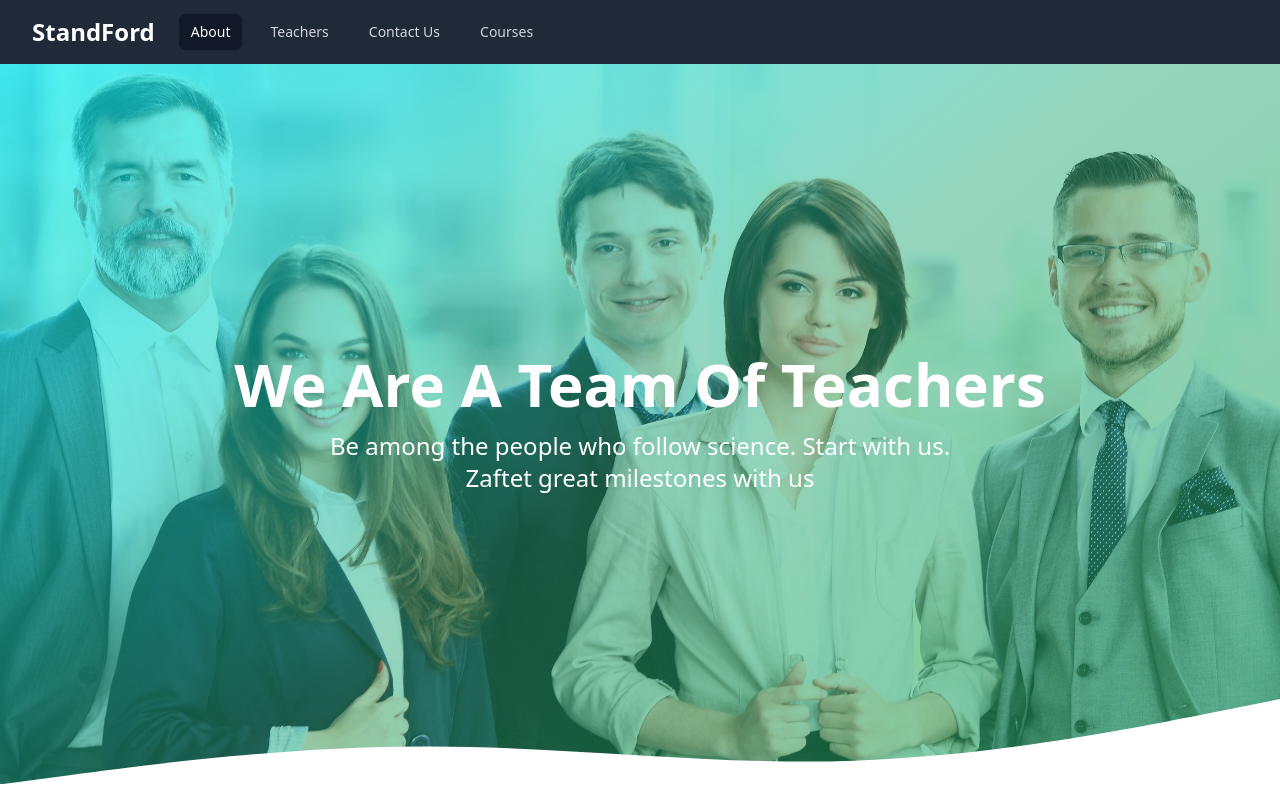
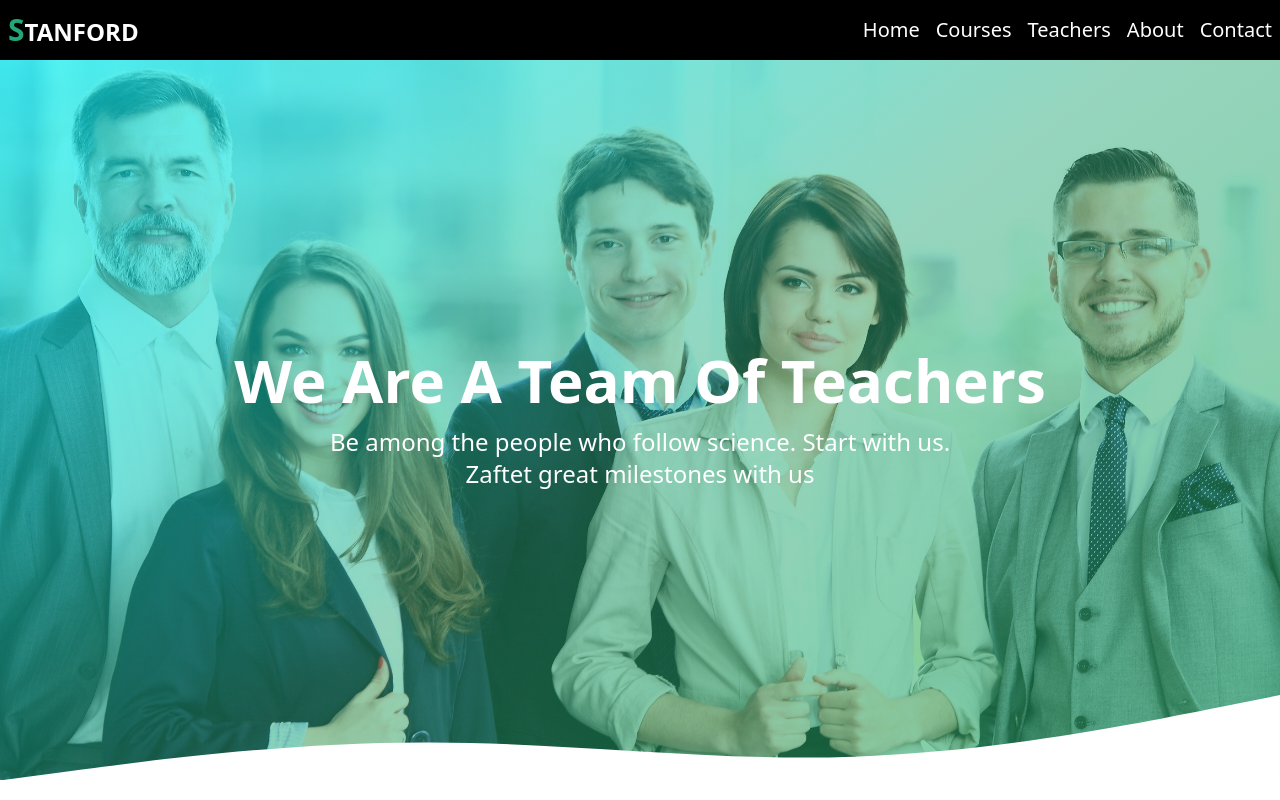
Before and after one commit to Tespen-uz/edu, a Next.js app: page /teachers in a window 1280 px wide. Shown: the top 800 px of the page. Built offline with nearby package versions, Linux system fonts and the light colour scheme.

Commit message:
header and footer optimize

```diff
--- a/components/Footer/Footer.jsx
+++ b/components/Footer/Footer.jsx
@@ -4,10 +4,10 @@ import Image from "next/image";
 const Footer = () => {
   return (
     <div className=" bg-gray-900  ">
-      <div className="mx-10 max-w-2x   text-white py-5">
+      <div className="container mx-auto  max-w-2x   text-white py-5">
         <div className=" flex flex-col justify-center  md:flex-row   md:justify-between  text-sm text-gray-400">
           <div className="flex flex-col sm:w-1/2 lg:w-1/5 md:w-1/5 w-full ">
-            <p className="text-sl font-bold text-white my-3">StandFord</p>
+            <p className="text-xl font-bold text-white mb-3">StandFord</p>
             <p className="text-left">
               Chortoq shahar,
               <br />
@@ -29,7 +29,7 @@ const Footer = () => {
           </div>
           <br />
           <div className="flex flex-col sm:w-1/2 lg:w-1/5 md:w-1/5 w-full ">
-            <p className="text-sl font-bold text-white ">Foydali Linklar</p>
+            <p className="text-xl font-bold text-white ">Foydali Linklar</p>
             <p className="py-1 ">
               <a href="#">Bosh Sahifa</a>
             </p>
@@ -48,7 +48,7 @@ const Footer = () => {
           </div>
           <br />
           <div className="flex flex-col sm:w-1/2 lg:w-1/5 md:w-1/5 w-full ">
-            <p className="text-sl font-bold text-white ">Bizning xizmatlar</p>
+            <p className="text-xl font-bold text-white ">Bizning xizmatlar</p>
             {/* text-left flex justify-center item-center */}
             <p className="py-1 ">
               <a href="#">Dasturlash Kursi</a>
@@ -72,7 +72,7 @@ const Footer = () => {
           <br />
 
           <div className="flex flex-col sm:w-1/2 lg:w-1/5 md:w-1/5 w-full ">
-            <p className="text-sl font-bold text-white">
+            <p className="text-xl mb-2 font-bold text-white">
               Yangiliklarga a'zo bo'ling
             </p>
             <p className="text-left">
--- a/components/Navbar/Navbar.jsx
+++ b/components/Navbar/Navbar.jsx
@@ -1,189 +1,71 @@
-/* This example requires Tailwind CSS v2.0+ */
+import React, {useState} from "react";
 import { Fragment } from "react";
 import { Disclosure, Menu, Transition } from "@headlessui/react";
 import { BellIcon, MenuIcon, XIcon } from "@heroicons/react/outline";
 import CtaButton from "../../layouts/Buttons/CtaButton";
 import Link from "next/link";
 
-const navigation = [
-  { name: "About", href: "/about", current: true },
-  { name: "Teachers", href: "/teachers", current: false },
-  { name: "Contact Us", href: "/contact", current: false },
-  { name: "Courses", href: "/courses", current: false },
-];
 
-function classNames(...classes) {
-  return classes.filter(Boolean).join(" ");
-}
+
+
+
 
 export default function Head() {
+
+  const [open, setOpen]=useState(false);
+  const OpenMenu = ()=>setOpen(!open)
   return (
-    <Disclosure as="nav" className="bg-gray-800">
-      {({ open }) => (
     <>
-          <div className="max-w-7xl mx-auto px-2 sm:px-6 lg:px-8">
-            <div className="relative flex items-center justify-between h-16">
-              <div className="absolute inset-y-0 left-0 flex items-center sm:hidden">
-                {/* Mobile menu button*/}
-                <Disclosure.Button className="inline-flex items-center justify-center p-2 rounded-md text-gray-400 hover:text-white hover:bg-gray-700 focus:outline-none focus:ring-2 focus:ring-inset focus:ring-white">
-                  <span className="sr-only">Open main menu</span>
+      <div className="bg-[#000] z-50 py-3">
+        <div className="container mx-auto flex items-center px-2 flex-col md:flex-row">
+          <div className="w-full flex items-center justify-between md:w-6/12">
+            <Link href='/'>
+              <a  className="text-white uppercase text-2xl font-bold first-letter:text-3xl first-letter:text-[#24A776]">StanFord</a>
+            </Link>
+            <div className="text-white md:hidden" onClick={OpenMenu}>
                 {open ? (
                   <XIcon className="block h-6 w-6" aria-hidden="true" />
                 ) : (
                   <MenuIcon className="block h-6 w-6" aria-hidden="true" />
                 )}
-                </Disclosure.Button>
+
             </div>
-              <div className="flex-1 flex items-center justify-center sm:items-stretch sm:justify-start">
-                <div className="flex-shrink-0 flex items-center">
-                  <p className="text-2xl font-bold text-white">StandFord</p>
-                  {/* <Link href="/">
-                    <img
-                      className="block lg:hidden h-8 w-auto"
-                      src="https://tailwindui.com/img/logos/workflow-mark-indigo-500.svg"
-                      alt="Workflow"
-                    />
-                  </Link> */}
-                  {/* <Link href="/">
-                    <img
-                      className="hidden lg:block h-8 w-auto"
-                      src="https://tailwindui.com/img/logos/workflow-logo-indigo-500-mark-white-text.svg"
-                      alt="Workflow"
-                    />
-                  </Link> */}
+
           </div>
-                <div className="hidden sm:block sm:ml-6">
-                  <div className="flex space-x-4">
-                    {navigation.map((item) => (
-                      <Link href={item.href} key={item.name}>
-                        <a
-                          className={classNames(
-                            item.current
-                              ? "bg-gray-900 text-white"
-                              : "text-gray-300 hover:bg-gray-700 hover:text-white",
-                            "px-3 py-2 rounded-md text-sm font-medium"
-                          )}
-                          aria-current={item.current ? "page" : undefined}
-                        >
-                          {item.name}
-                        </a>
+          <div className="w-full relative   md:w-6/12">
+            <ul className={open ? "flex text-center transition-all mt-10 mb-6 bg-[#000]  flex-col items-center justify-center md:flex-row md:mt-0 md:mb-0 md:justify-end" : "flex flex-col justify-end transition-all overflow-hidden h-0 md:flex-row md:h-[100%]"}>
+              <li>
+                <Link href='/' >
+                  <a onClick={OpenMenu}  className="text-white ml-4 capitalize text-xl transition-all hover:text-[#24A776]">Home</a>
                 </Link>
-                    ))}
+              </li>
+              <li>
+                <Link href='/courses' >
+                  <a onClick={OpenMenu} className="text-white ml-4 capitalize text-xl transition-all hover:text-[#24A776]">Courses</a>
+                </Link>
+              </li>
+              <li>
+                <Link href='/teachers' >
+                  <a onClick={OpenMenu} className="text-white ml-4 capitalize text-xl transition-all hover:text-[#24A776]">Teachers</a>
+                </Link>
+              </li>
+              <li>
+                <Link href='/about' >
+                  <a onClick={OpenMenu} className="text-white ml-4 capitalize text-xl transition-all hover:text-[#24A776]">About</a>
+                </Link>
+              </li>
+              <li>
+                <Link href='/contact' >
+                  <a onClick={OpenMenu} className="text-white ml-4 capitalize text-xl transition-all hover:text-[#24A776]">Contact</a>
+                </Link>
+              </li>
+            </ul>
+
+          </div>
+
         </div>
       </div>
-              </div>
-              <div className="absolute inset-y-0 right-0 flex items-center pr-2 sm:static sm:inset-auto sm:ml-6 sm:pr-0">
-                <button
-                  type="button"
-                  className="bg-gray-800 p-1 rounded-full text-gray-400 hover:text-white focus:outline-none focus:ring-2 focus:ring-offset-2 focus:ring-offset-gray-800 focus:ring-white"
-                >
-                  <span className="sr-only">View notifications</span>
-                  {/* <BellIcon className="h-6 w-6" aria-hidden="true" /> */}
-                </button>
+    </>
 
-                {/* Profile dropdown */}
-                <Menu as="div" className="ml-3 relative">
-                  <div>
-                    {/* <Menu.Button className="bg-gray-800 flex text-sm rounded-full focus:outline-none focus:ring-2 focus:ring-offset-2 focus:ring-offset-gray-800 focus:ring-white">
-                      <span className="sr-only">Open user menu</span>
-                      <img
-                        className="h-8 w-8 rounded-full"
-                        src="https://images.unsplash.com/photo-1472099645785-5658abf4ff4e?ixlib=rb-1.2.1&ixid=eyJhcHBfaWQiOjEyMDd9&auto=format&fit=facearea&facepad=2&w=256&h=256&q=80"
-                        alt=""
-                      />
-                    </Menu.Button> */}
-                  </div>
-                  <Transition
-                    as={Fragment}
-                    enter="transition ease-out duration-100"
-                    enterFrom="transform opacity-0 scale-95"
-                    enterTo="transform opacity-100 scale-100"
-                    leave="transition ease-in duration-75"
-                    leaveFrom="transform opacity-100 scale-100"
-                    leaveTo="transform opacity-0 scale-95"
-                  >
-                    <Menu.Items className="origin-top-right absolute right-0 mt-2 w-48 rounded-md shadow-lg py-1 bg-white ring-1 ring-black ring-opacity-5 focus:outline-none z-10">
-                      <Menu.Item>
-                        {({ active }) => (
-                          <a
-                            href="#"
-                            className={classNames(
-                              active ? "bg-gray-100" : "",
-                              "block px-4 py-2 text-sm text-gray-700"
-                            )}
-                          >
-                            Your Profile
-                          </a>
-                        )}
-                      </Menu.Item>
-                      <Menu.Item>
-                        {({ active }) => (
-                          <a
-                            href="#"
-                            className={classNames(
-                              active ? "bg-gray-100" : "",
-                              "block px-4 py-2 text-sm text-gray-700"
-                            )}
-                          >
-                            Settings
-                          </a>
-                        )}
-                      </Menu.Item>
-                      <Menu.Item>
-                        {({ active }) => (
-                          <a
-                            href="#"
-                            className={classNames(
-                              active ? "bg-gray-100" : "",
-                              "block px-4 py-2 text-sm text-gray-700"
-                            )}
-                          >
-                            Sign out
-                          </a>
-                        )}
-                      </Menu.Item>
-                    </Menu.Items>
-                  </Transition>
-                </Menu>
-              </div>
-            </div>
-          </div>
-
-          <Disclosure.Panel className="sm:hidden">
-            <div className="px-2 pt-2 pb-3 space-y-1">
-              {navigation.map((item) => (
-                <Disclosure.Button
-                  key={item.name}
-                  as="a"
-                  href={item.href}
-                  className={classNames(
-                    item.current
-                      ? "bg-gray-900 text-white"
-                      : "text-gray-300 hover:bg-gray-700 hover:text-white",
-                    "block px-3 py-2 rounded-md text-base font-medium"
-                  )}
-                  aria-current={item.current ? "page" : undefined}
-                >
-                  {item.name}
-                </Disclosure.Button>
-              ))}
-              <CtaButton className="w-full">Sign Up</CtaButton>
-              <p className="mt-6 text-center text-base font-medium text-gray-500">
-                Already have account?{" "}
-                <Link href="/login">
-                  <a className="text-indigo-600 hover:text-indigo-500">Login</a>
-                </Link>
-              </p>
-              {/* <Link href="/sign-in">
-                <a className="block px-3 py-2 rounded-md text-base font-medium text-gray-300 hover:text-white hover:bg-gray-700 focus:outline-none focus:text-white focus:bg-gray-700 text-center">
-                  <span>Already have account?</span>{" "}
-                  <span className="text-gray-500">Sign in</span>
-                </a>
-              </Link> */}
-            </div>
-          </Disclosure.Panel>
-        </>
-      )}
-    </Disclosure>
   );
 }
```
Lines whose indentation alone changed are shown as unchanged.
